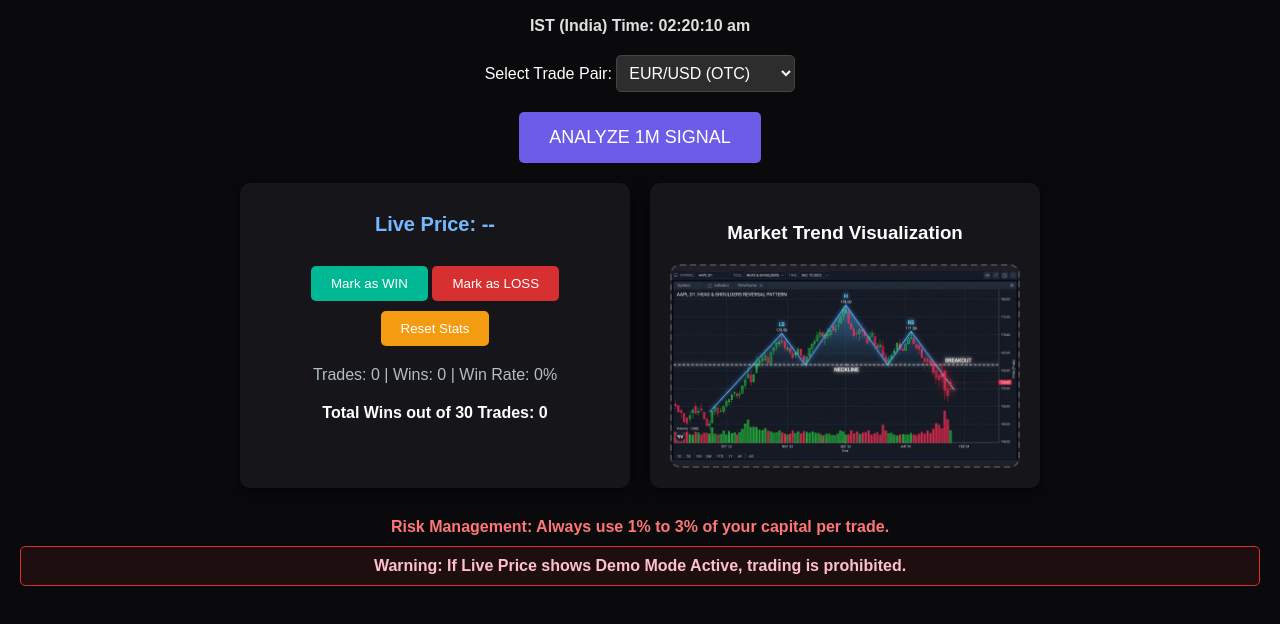
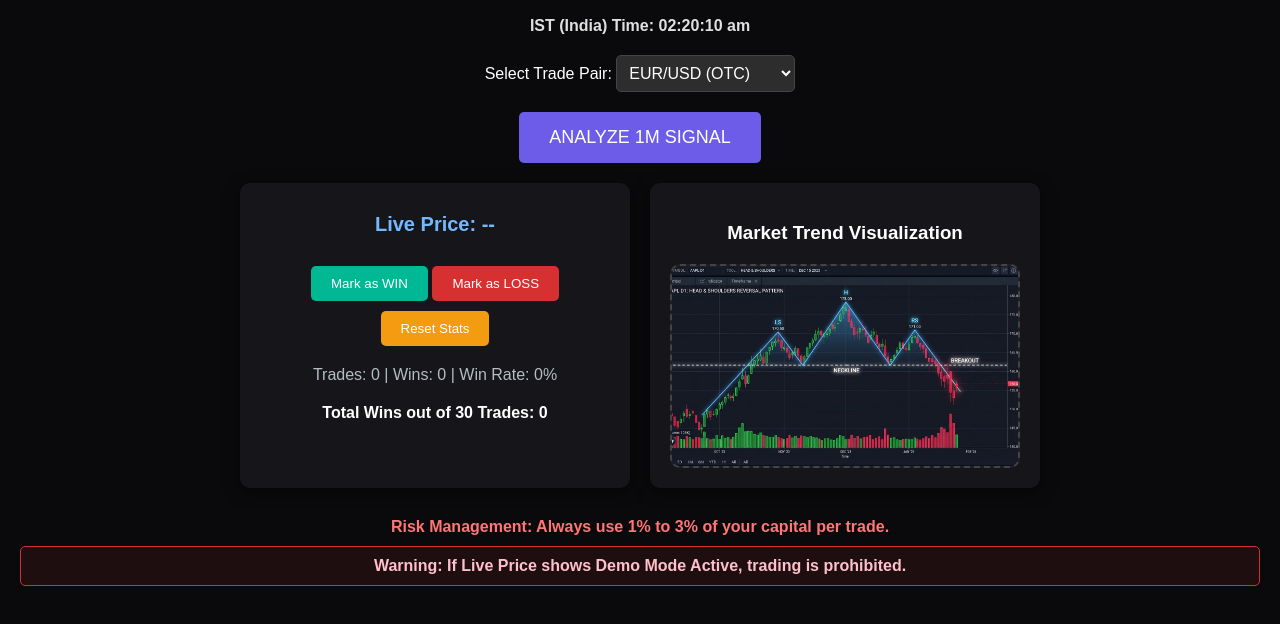
Before and after one commit to kingjonlove-art/AI-TRADER, a plain HTML site: page index.html in a window 1280 px wide. Shown: the part 140-764 px from the top of the page. Drawn offline with Linux system fonts and the light colour scheme.

Commit message:
Update index.html

```diff
--- a/index.html
+++ b/index.html
@@ -152,7 +152,7 @@
             100% { opacity: 0.1; }
         }
         .chart-image {
-            width: 100%; height: 100%; object-fit: contain;
+            width: 100%; height: 100%; object-fit: cover;
             border-radius: 5px;
         }
     </style>
```
